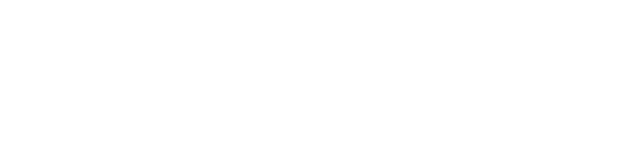
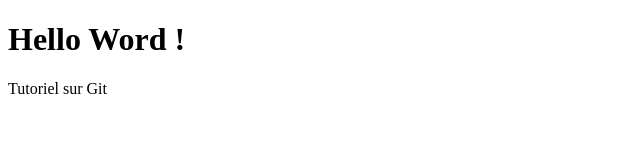
Before and after one commit to SaidMESMOUDI/tutoriel-git, a plain HTML site: page index.html in a window 1280 px wide. Shown: the whole page, without its empty margins (0-640 px from the left). Drawn offline with Linux system fonts and the light colour scheme.

Commit message:
Ajout d'un titre et d'un paragraphe

```diff
--- a/index.html
+++ b/index.html
@@ -6,5 +6,7 @@
 </head>
 <body>
 
+<h1>Hello Word !</h1>
+<p>Tutoriel sur Git</p>
 </body>
 </html>
```
